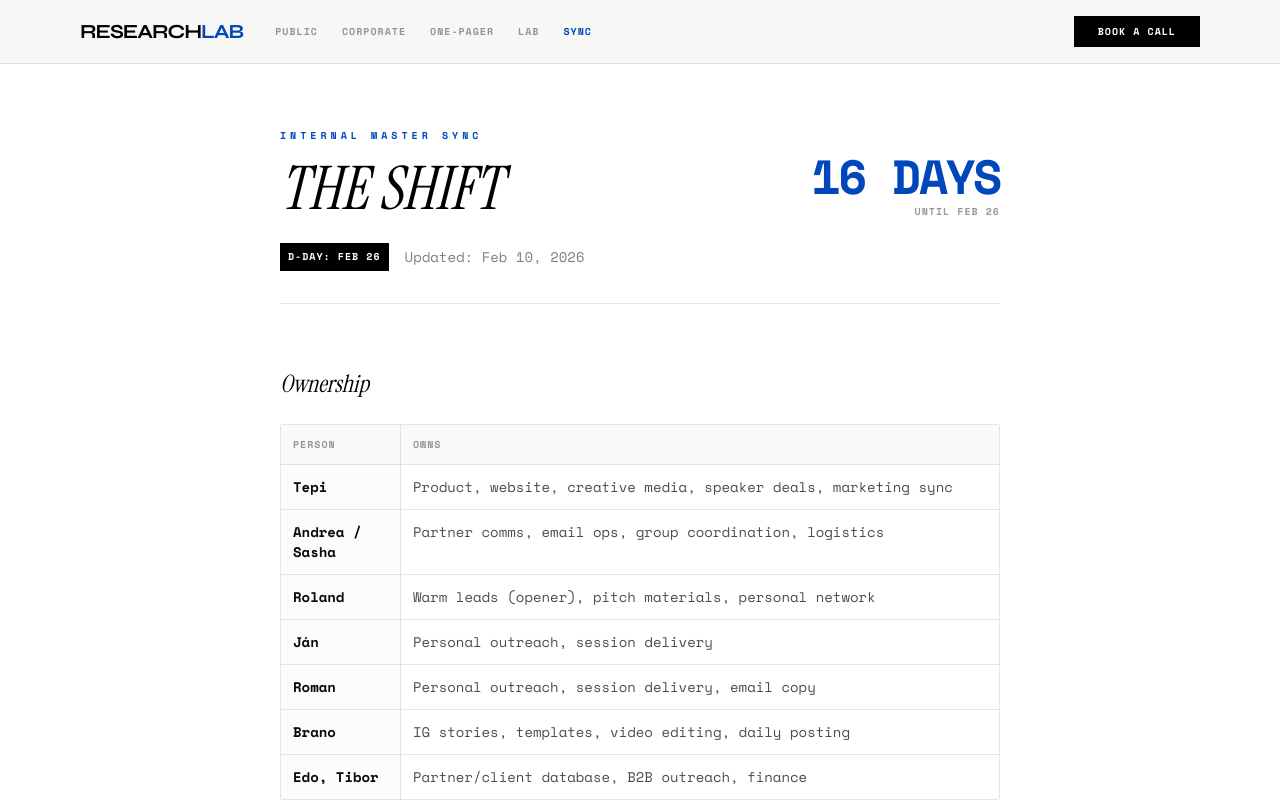
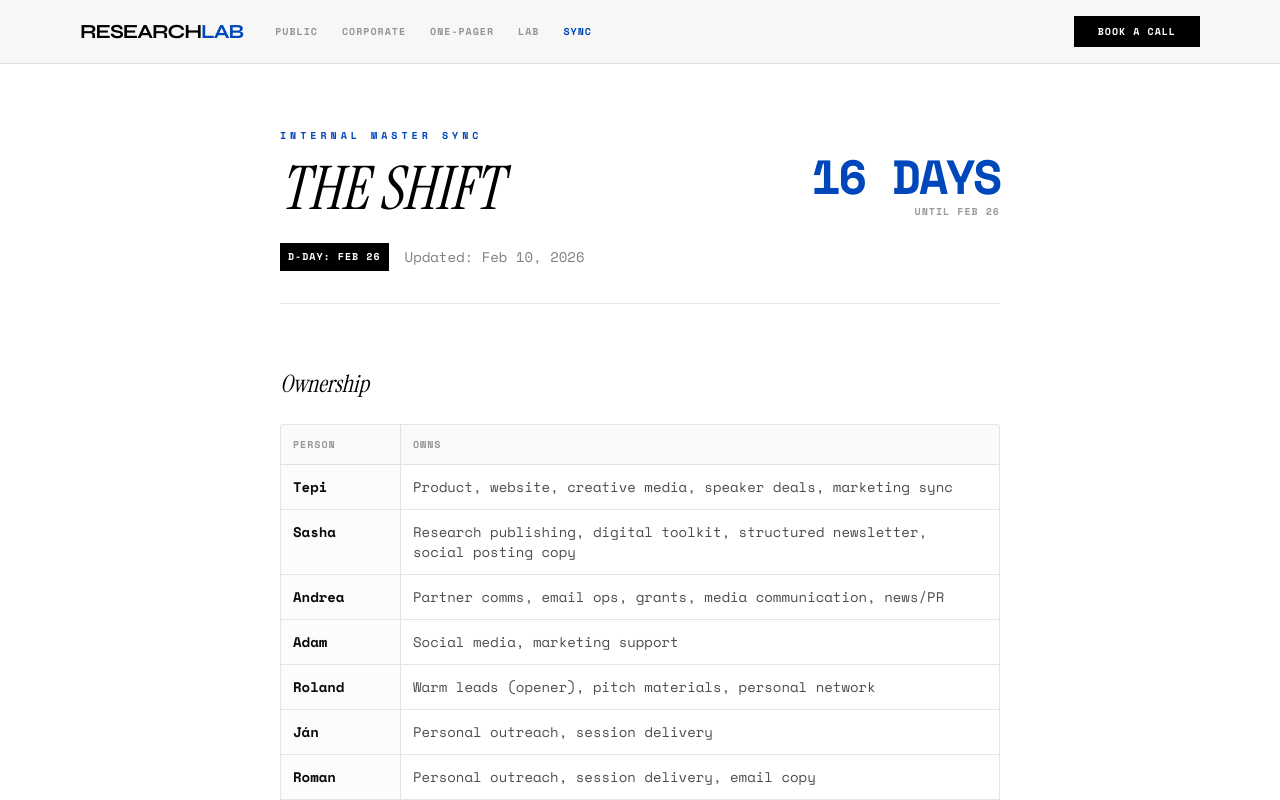
Before and after one commit to princeofwellness/researchlab, a Next.js app: page /marketing-sync in a window 1280 px wide. Shown: the top 800 px of the page. Built offline with nearby package versions, Linux system fonts and the light colour scheme.

Commit message:
marketing-sync: split Andrea/Sasha roles, add Adam (social media + marketing)

```diff
--- a/src/app/marketing-sync/page.tsx
+++ b/src/app/marketing-sync/page.tsx
@@ -38,7 +38,9 @@ export default function MarketingSyncPage() {
                         </div>
                         {[
                             ["Tepi", "Product, website, creative media, speaker deals, marketing sync"],
-                            ["Andrea / Sasha", "Partner comms, email ops, group coordination, logistics"],
+                            ["Sasha", "Research publishing, digital toolkit, structured newsletter, social posting copy"],
+                            ["Andrea", "Partner comms, email ops, grants, media communication, news/PR"],
+                            ["Adam", "Social media, marketing support"],
                             ["Roland", "Warm leads (opener), pitch materials, personal network"],
                             ["Ján", "Personal outreach, session delivery"],
                             ["Roman", "Personal outreach, session delivery, email copy"],
```
